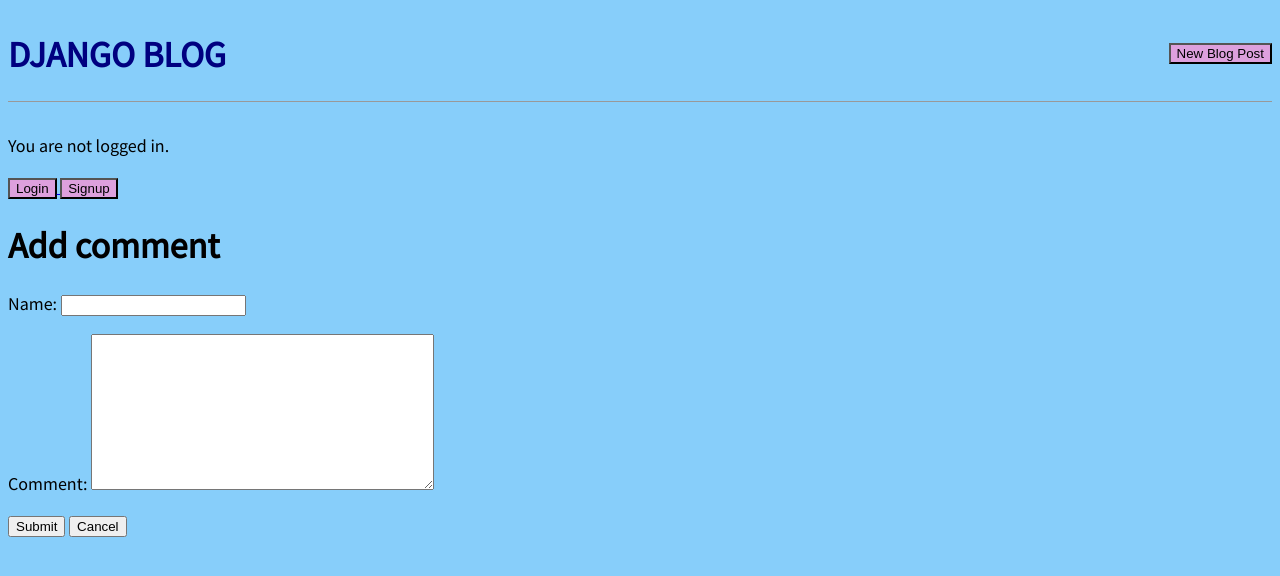
After one commit to DexyTheAwesome/new-django-project, a Django app: page /post/1/comment/ in a window 1280 px wide. The commit adds this page. Shown: the top 576 px of the page. Run offline with Django 3.2, Linux system fonts and the light colour scheme.

Commit message:
django blog app

```diff
--- a/accounts/urls.py
+++ b/accounts/urls.py
@@ -1,6 +1,8 @@
-from django.urls import path
+from django.urls import path, include
 from .views import SignUpView
+from django.contrib.auth import views as auth_views
 
 urlpatterns = [
-    path('signup/', SignUpView.as_view(), name='signup')
+    path('signup/', SignUpView.as_view(), name='signup'),
+    path('change-password/', auth_views.PasswordChangeView.as_view(template_name='registration/change_password.html', success_url = '/'), name='change_password'),
 ]
--- a/mydjangoblog/forms.py
+++ b/mydjangoblog/forms.py
@@ -1,16 +1,17 @@
 from .models import Comment
 from django import forms
+from django.forms import ModelForm
 
 
 class CommentForm(forms.ModelForm):
-    content = forms.CharField(label ='', widget = forms.Textarea(
-        attrs = {
-            'class':'form-control',
-            'placeholder':"Comment here!",
-            'rows':4,
-            'cols':50
-        }
-    ))
+    # content = forms.CharField(label ='', widget = forms.Textarea(
+    #     attrs = {
+    #         'class':'form-control',
+    #         'placeholder':"Comment here!",
+    #         'rows':4,
+    #         'cols':50
+    #     }
+    # ))
     class Meta:
         model = Comment
-        fields = ('post','author', 'comment')
+        fields = ('name', 'comment',)
--- a/mydjangoblog/models.py
+++ b/mydjangoblog/models.py
@@ -16,18 +16,16 @@
 
 
 class Comment(models.Model):
-    post = models.ForeignKey(Post, on_delete=models.CASCADE, related_name='comments')
-    comment = models.TextField()
-    author = models.ForeignKey(
-        'auth.User',
-        on_delete=models.CASCADE
-    )
+    post = models.ForeignKey(Post,on_delete=models.CASCADE,related_name='comments')
+    name = models.CharField(max_length=50, default='', editable=True)
+    comment = models.TextField(blank=True)
     created_on = models.DateTimeField(auto_now_add=True)
-    active = models.BooleanField(default=False)
+    active = models.BooleanField(default=True)
 
 
-    def get_absolute_url(self):
-        return reverse('post_detail')
+
+    # def get_absolute_url(self):
+    #     return reverse('post_detail')
 
 
     class Meta:
@@ -36,4 +34,4 @@
 
 
         def __str__(self):
-            return 'Comment {} by {}'.format(self.body, self.name)
+            return 'Comment {} by {}'.format(self.comment, self.name)
--- a/mydjangoblog/urls.py
+++ b/mydjangoblog/urls.py
@@ -1,6 +1,7 @@
 from django.urls import path
 from . import views
-from .views import BlogListView, BlogDetailView, BlogCreateView, BlogUpdateView, BlogDeleteView
+from django.contrib.auth import views as auth_views
+from .views import BlogListView, BlogDetailView, BlogCreateView, BlogUpdateView, BlogDeleteView, CommentCreateView
 
 urlpatterns = [
     # path('', views.index, name='index'),
@@ -8,6 +9,7 @@
     path('post/<int:pk>/edit/', BlogUpdateView.as_view(), name='post_edit'),
     path('post/new/', BlogCreateView.as_view(), name='post_new'),
     path('post/<int:pk>/', BlogDetailView.as_view(), name='post_detail'),
+    path('post/<int:pk>/comment/', CommentCreateView.as_view(), name='new_comment'),
     path('', BlogListView.as_view(), name='home'),
 
 
--- a/mydjangoblog/views.py
+++ b/mydjangoblog/views.py
@@ -5,7 +5,10 @@
 from django.urls import reverse_lazy
 from .forms import CommentForm
 from django.shortcuts import render, get_object_or_404
-from .models import Post
+from .models import Post, Comment
+from django.forms import ModelForm, widgets
+
+
 # Create your views here.
 
 class BlogListView(ListView):
@@ -16,38 +19,6 @@
 class BlogDetailView(DetailView):
     model = Post
     template_name = 'post_detail.html'
-
-
-def post_detail(request, slug):
-
-    template_name = "post_detail.html"
-    post = get_object_or_404(Post, slug=slug)
-    comments = post.comments.filter(active=True).order_by("-created_on")
-    new_comment = None
-    # Comment posted
-    if request.method == "POST":
-        comment_form = CommentForm(data=request.POST)
-        if comment_form.is_valid():
-
-            # Create Comment object but don't save to database yet
-            new_comment = comment_form.save(commit=False)
-            # Assign the current post to the comment
-            new_comment.post = post
-            # Save the comment to the database
-            new_comment.save()
-    else:
-        comment_form = CommentForm()
-
-    return render(
-        request,
-        template_name,
-        {
-            "post": post,
-            "comments": comments,
-            "new_comment": new_comment,
-            "comment_form": comment_form,
-        },
-    )
 
 
 class BlogCreateView(CreateView):
@@ -66,3 +37,18 @@
     model = Post
     template_name = 'post_delete.html'
     success_url = reverse_lazy('home')
+
+
+class CommentCreateView(CreateView):
+    model = Comment
+    form_class = CommentForm
+    template_name = 'new_comment.html'
+    widgets = {
+            'post': widgets.HiddenInput
+        }
+
+    def form_valid(self, form ):
+        form.instance.post_id = self.kwargs['pk']
+        return super().form_valid(form)
+
+    success_url = reverse_lazy('home')
--- a/static/css/base.css
+++ b/static/css/base.css
@@ -10,7 +10,7 @@
 }
 
 header h1 a{
-    color:red;
+    color:navy;
     text-decoration: none;
 }
 
@@ -35,7 +35,7 @@
 
 .post-entry h2 a,
 .post-entry h2 a:visited {
-    color: blue;
+    color: navy;
     text-decoration: none;
 }
 
--- a/templates/base.html
+++ b/templates/base.html
@@ -2,26 +2,35 @@
 <!doctype html>
 <html>
 <head>
-     <title> Django Blog </title>
+     <title> DJANGO BLOG </title>
      <link href="https://fonts.googleapis.com/css?family=Source+Sans+Pro:400" rel="stylesheet">
      <link rel="stylesheet" href="{% static 'css/base.css' %}">
 </head>
-<body>
+<body style="background-color:lightskyblue;">
     <div>
         <header>
             <div class="nav-left">
-            <h1><a href="{% url 'home' %}">Django Blog</a></h1>
+            <h1><a href="{% url 'home' %}">DJANGO BLOG</a></h1>
             </div>
             <div class="nav-right">
-            <a href="{% url 'post_new' %}">New Blog Post</a>
+            <a href="{% url 'post_new' %}">
+                <input type="submit" value="New Blog Post" style="background-color: plum;">
+            </a>
             </div>
         </header>
         {% if user.is_authenticated %}
             <p>Hi {{ user.username }}!!</p>
-            <p><a href="{% url 'logout' %}">Log Out</a></p>
+            <p><a href="{% url 'logout' %}" >
+                <input type="submit" value="Log Out" style="background-color: plum;">
+            </a></p>
         {% else %}
             <p>You are not logged in.</p>
-            <a href="{% url 'login' %}">Log In</a>
+            <a href="{% url 'login' %}" >
+               <input type="submit" value="Login" style="background-color: plum;">
+            </a>
+            <a href="{% url 'signup' %}">
+               <input type="submit" value="Signup" style="background-color: plum;">
+            </a>
         {% endif %}
         {% block content %}
         {% endblock %}
--- /dev/null
+++ b/templates/new_comment.html
@@ -0,0 +1,10 @@
+{% extends 'base.html' %}
+
+{% block content %}
+  <h1>Add comment</h1>
+  <form action="" method= 'post'>
+    {% csrf_token %}
+    {{ form.as_p }}
+    <input type="submit" value="Submit">
+    <input type="submit" value="Cancel">
+{% endblock %}
--- a/templates/registration/login.html
+++ b/templates/registration/login.html
@@ -6,6 +6,9 @@
     <form method="post">
         {% csrf_token %}
         {{ form.as_p }}
-        <button type="submit">Log In</button>
+        <input type="submit" value="Login">
+        <a href="{% url 'change_password' %}">
+            <input type="submit" value="Change Password">
+        </a>
     </form>
 {% endblock %}
```
Also changed, not shown: mydjangoblog/admin.py (+7 -6 lines), requirements.txt (added, +18 -0 lines), templates/post_detail.html (+20 -51 lines), templates/registration/change_password.html (added, +15 -0 lines), mydjangoblog/migrations/0005_auto_20210429_0625.py (added), mydjangoblog/migrations/0006_auto_20210429_0642.py (added), mydjangoblog/migrations/0007_comment_comment.py (added).
